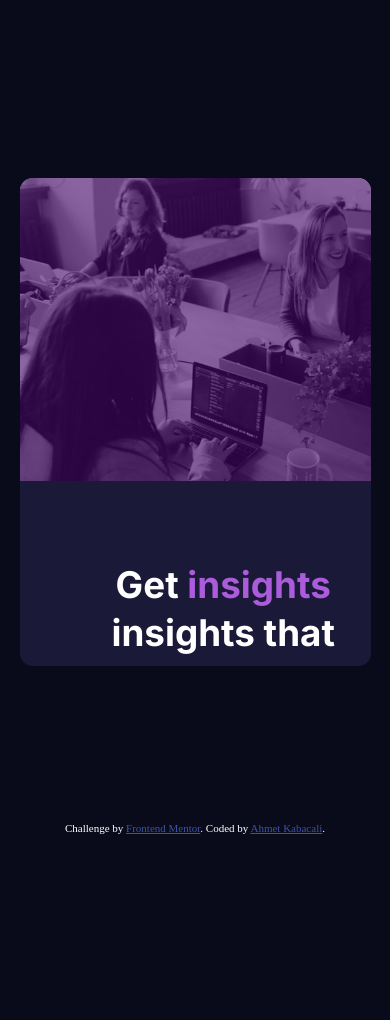
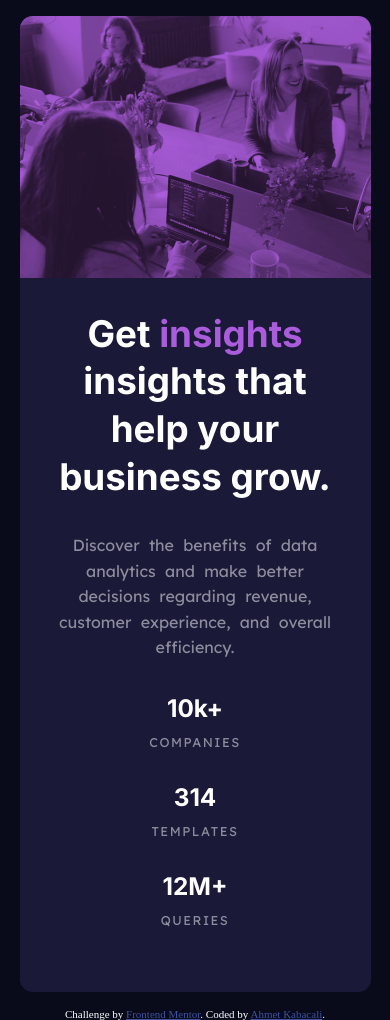
Before and after one commit to ahmetkabacali/stats-preview-card-Responsive, a plain HTML site: page index.html in a window 390 px wide. Before the commit the page ends 844 px from the top, so only its background shows below. Drawn offline with Linux system fonts and the light colour scheme.

Commit message:
Add files via upload

```diff
--- a/index.html
+++ b/index.html
@@ -33,11 +33,12 @@
         </section>
       </div>
     </article>
-
-    <picture class="main-pictures">
-      <source media="(min-width: 930px)" srcset="./images/image-header-desktop.jpg">
-      <img src="./images/image-header-mobile.jpg" alt="Work-Place">
-    </picture>
+    <div class="main-image">
+      <picture class="main-pictures">
+        <source media="(min-width: 930px)" srcset="./images/image-header-desktop.jpg">
+        <img src="./images/image-header-mobile.jpg" alt="Work-Place">
+      </picture>
+    </div>
 
   </main>
 
--- a/style.css
+++ b/style.css
@@ -9,7 +9,6 @@ body{
     justify-content: center;
     align-items: center;
 }
-img{width: 100%;height: 100%;}
 
 /* main-content */
 .main-content{
@@ -19,10 +18,12 @@ img{width: 100%;height: 100%;}
     overflow: hidden;
     max-width: 78rem;
     max-height: 30.5rem;
+    margin-bottom: 1rem;
 }
 .main-article{
     display: grid;
-    grid-template-rows: 0.8fr 1fr 0.3fr;
+    grid-template-rows: repeat(3,auto);
+    gap: 2rem;
     padding: 5rem;
     background-color: hsl(244, 38%, 16%);
 }
@@ -40,7 +41,7 @@ img{width: 100%;height: 100%;}
     font-size: 1rem;
     word-spacing: 0.3rem;
 }
-.main-article .stats{
+.stats{
     font-family: 'Inter', sans-serif;
     font-size: 1.3rem;
     display: grid;
@@ -56,31 +57,44 @@ img{width: 100%;height: 100%;}
     padding-bottom: 2rem;
 }
 /* picture */
-.main-pictures{position: relative;}
-.main-pictures::after{
-    background-color: hsla(277, 89%, 22%, 0.6);
-    position: absolute;
+.main-image{
+    background-color: hsl(277, 64%, 61%)
+    }
+    img{
     width: 100%;
     height: 100%;
-    content: "";
-    left: 0;
-}
+    object-fit: cover;
+    mix-blend-mode: multiply;
+    opacity: 0.8;
+    }
 /* footer */
-.attribution { font-size: 11px; text-align: center; position: absolute;bottom: 10px;}
+.attribution { font-size: 11px; text-align: center;}
 .attribution a { color: hsl(228, 45%, 44%); }
 /* Media */
+@media(max-width:1050px){
+    .main-article{
+        order:1;
+
+        grid-template-rows: repeat(3,auto);
+        padding: 2rem;
+        gap: 2rem;
+    }
+}
+
 @media(max-width:930px){
     .main-content{
         display: grid;
         grid-template-columns: 1fr;
         text-align: center;
         width: 90% ;
+        max-height: none;
+        margin-top: 1rem;
+        margin-bottom: 1rem;
     }
-    .main-article{
-        order:1
+    .stats{
+        font-family: 'Inter', sans-serif;
+        font-size: 1.3rem;
+        display: grid;
+        grid-template-columns: 1fr;
     }
-    .main-pictures{
-        order: 0;
-    }
-
 }
```
